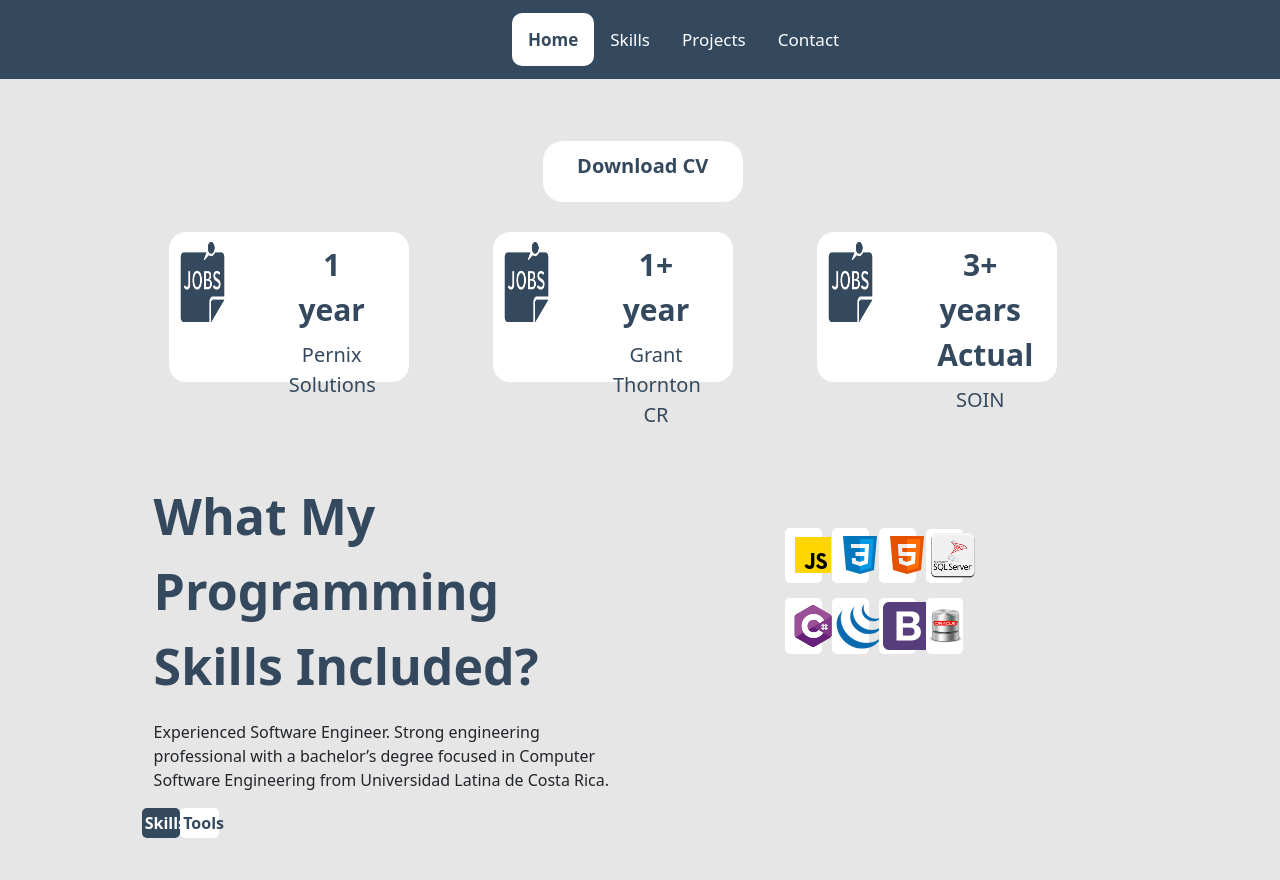
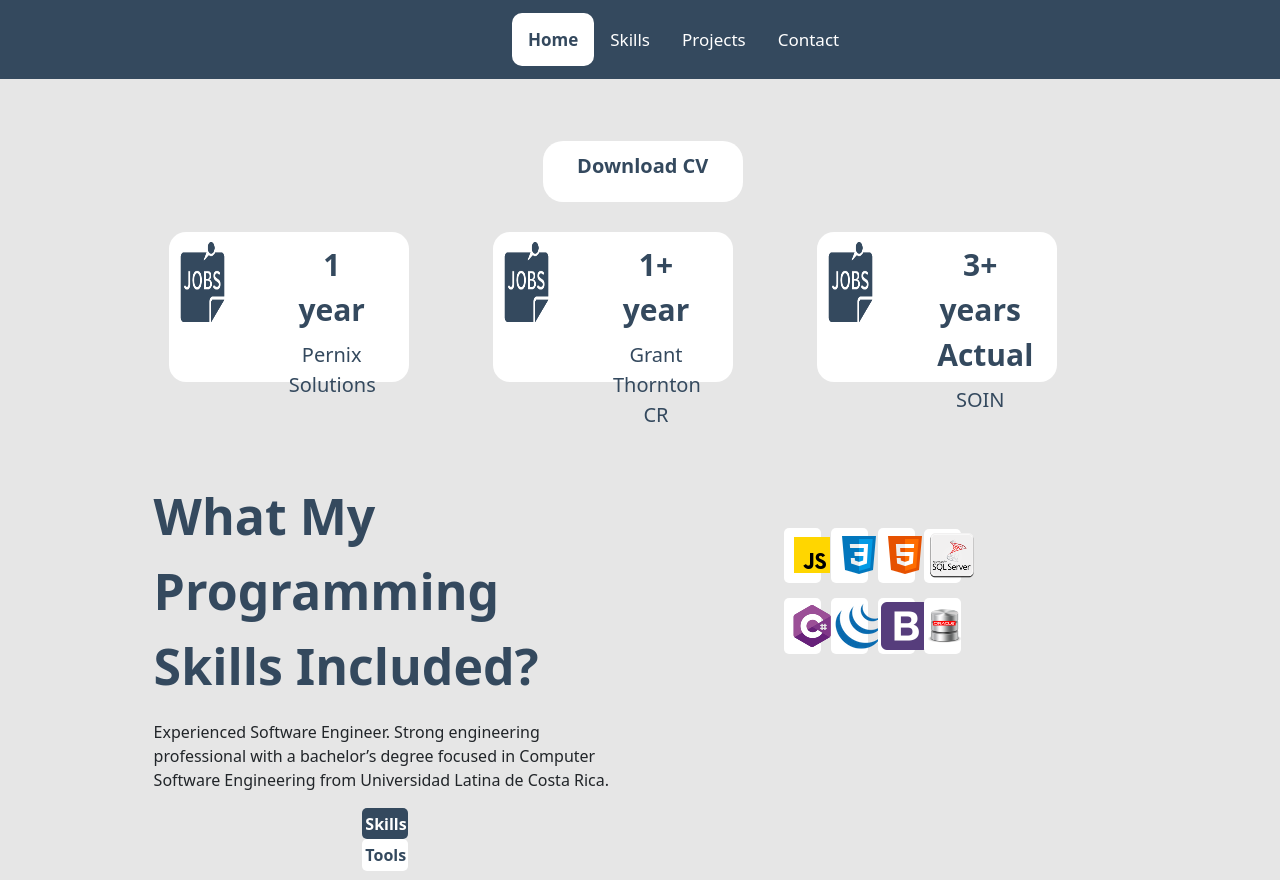
Before and after one commit to giomm2/portafolio, a website built with Vite: page home.html in a window 1280 px wide. Before the commit the page ends 838 px from the top, so only its background shows below. Built offline with nearby package versions, Linux system fonts and the light colour scheme.

Commit message:
Index rework

```diff
--- a/home.html
+++ b/home.html
@@ -88,7 +88,7 @@
             <div class="col-md-6" >
                 <p class="skills-left-title">What My Programming Skills Included?</p>
                 <p class="skills-left-content">Experienced Software Engineer. Strong engineering professional with a bachelor’s degree focused in Computer Software Engineering from Universidad Latina de Costa Rica.</p>
-                <div class="skills-toggle row col-md-2">
+                <div class="skills-toggle">
                     <div class="col-md-6 skills-btn-active" id="btn-skills">Skills</div>
                     <div class="col-md-6 skills-btn" id="btn-tools">Tools</div>
                 </div>
--- a/src/portafolio/css/loading.css
+++ b/src/portafolio/css/loading.css
@@ -1,5 +1,5 @@
 html, body {
-    background: #34495e;
+    background: #e6e6e6;
     width: 100%;
     overflow-x: hidden;
     overflow-y: hidden;
@@ -10,7 +10,7 @@ html, body {
     height: 2px;
     width: 75%;
     margin: 0 auto;
-    background: #fff;
+    background: #34495e;
     margin-top: 150px;
     top:30%;
     bottom: 50%;
@@ -23,7 +23,7 @@ html, body {
     height: 60px;
     width: 60px;
     left: 0;
-    background: #fff;
+    background: #34495e;
     border-radius: 30%;
     animation: move 5s infinite;
   }
@@ -33,7 +33,7 @@ html, body {
     top: -35px;
     right: -85px;
     text-transform: uppercase;
-    color: #34495e;
+    color: #e6e6e6;
     font-family: helvetica, sans-serif;
     font-weight: bold;
   }
--- a/src/portafolio/css/style.css
+++ b/src/portafolio/css/style.css
@@ -208,7 +208,16 @@ body {
   padding-top: 5%;
 }
 
+.skills-toggle > div {
+  display: inline-block;
+}
 
+.skills-toggle {
+  margin: 0px auto;
+  width: 20%;
+  margin-bottom: 2%;
+  text-align: center;
+}
 
 .skill-img {
   display: block;
@@ -231,7 +240,7 @@ body {
 }
 
 .skills-btn-active {
-  background-color: #34495e;
+  background-color: #34495e !important;
   color: white;
   font-weight: bold;
   padding: 4% 4% 4% 4%;
@@ -251,7 +260,6 @@ body {
 }
 .container-skills
 {
-    text-align: center;
     margin: 0px auto;
     width: 40%;
     margin-bottom: 2%;
```
